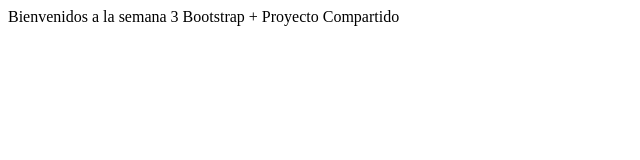
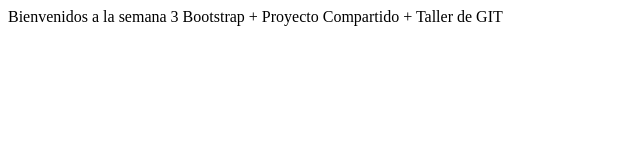
Before and after one commit to alterunuvu/merge1, a plain HTML site: page index.html in a window 1280 px wide. Shown: the whole page, without its empty margins (0-640 px from the left). Drawn offline with Linux system fonts and the light colour scheme.

Commit message:
Actualicé colocando el taller

```diff
--- a/index.html
+++ b/index.html
@@ -7,6 +7,6 @@
     <title>Merge I</title>
   </head>
   <body>
-    Bienvenidos a la semana 3 Bootstrap + Proyecto Compartido
+    Bienvenidos a la semana 3 Bootstrap + Proyecto Compartido + Taller de GIT
   </body>
 </html>
```
